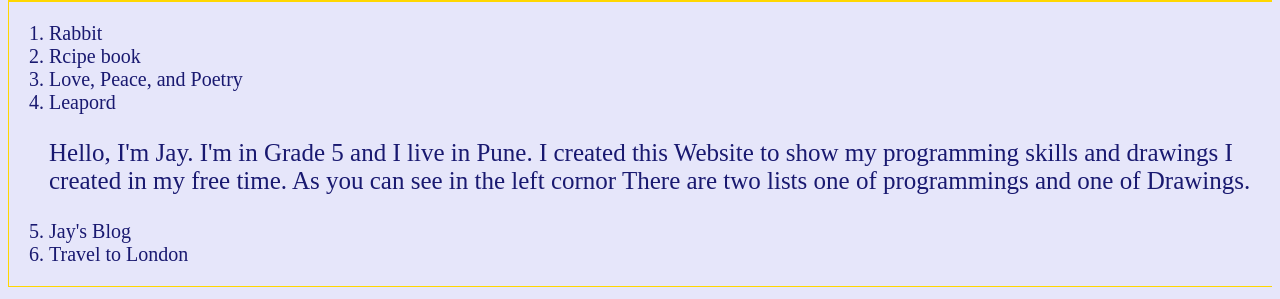
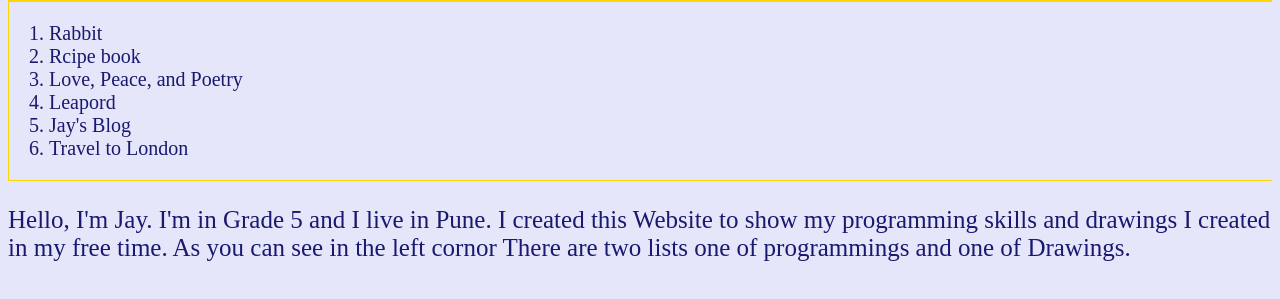
Before and after one commit to dilipsharma2005/dilipsharma2005.github.io, a plain HTML site: page test.html in a window 1280 px wide. Shown: the part 265-564 px from the top of the page. Drawn offline with Linux system fonts and the light colour scheme.

Commit message:
Update test.html

```diff
--- a/test.html
+++ b/test.html
@@ -33,7 +33,7 @@
         border-top: 1px solid rgb(255,215,0);
         border-bottom: 1px solid rgb(255,215,0);
         border-left: 1px solid rgb(255,215,0);
-        width:92;
+        width:50;
       }
     </style>
 
@@ -47,11 +47,11 @@
         <li><a target="_blank" href="/rabbit.html">Rabbit</a></li>
       	<li><a target="_blank" href="/Recipe%20Book.html">Rcipe book</a></li>
       	<li><a target="_blank" href="/Poem.html">Love, Peace, and Poetry</a></li>
-      	<li><a target="_blank" href="/leapord.html">Leapord</a></li>           <div><p>Hello, I'm Jay. I'm in Grade 5 and I live in Pune. I created this Website to show my programming skills and drawings I created in my free time. As you can see in the left cornor There are two lists one of programmings and one of Drawings.</p></div>
+      	<li><a target="_blank" href="/leapord.html">Leapord</a></li>
       	<li><a target="_blank" href="/Jay's%20Blog.html">Jay's Blog</a></li>
 	      <li><a target="_blank" href="/travel.html">Travel to London</a></li>
       </ol></div>
-
+      <div><p>Hello, I'm Jay. I'm in Grade 5 and I live in Pune. I created this Website to show my programming skills and drawings I created in my free time. As you can see in the left cornor There are two lists one of programmings and one of Drawings.</p></div>
 
     </body>
 </html>
```
